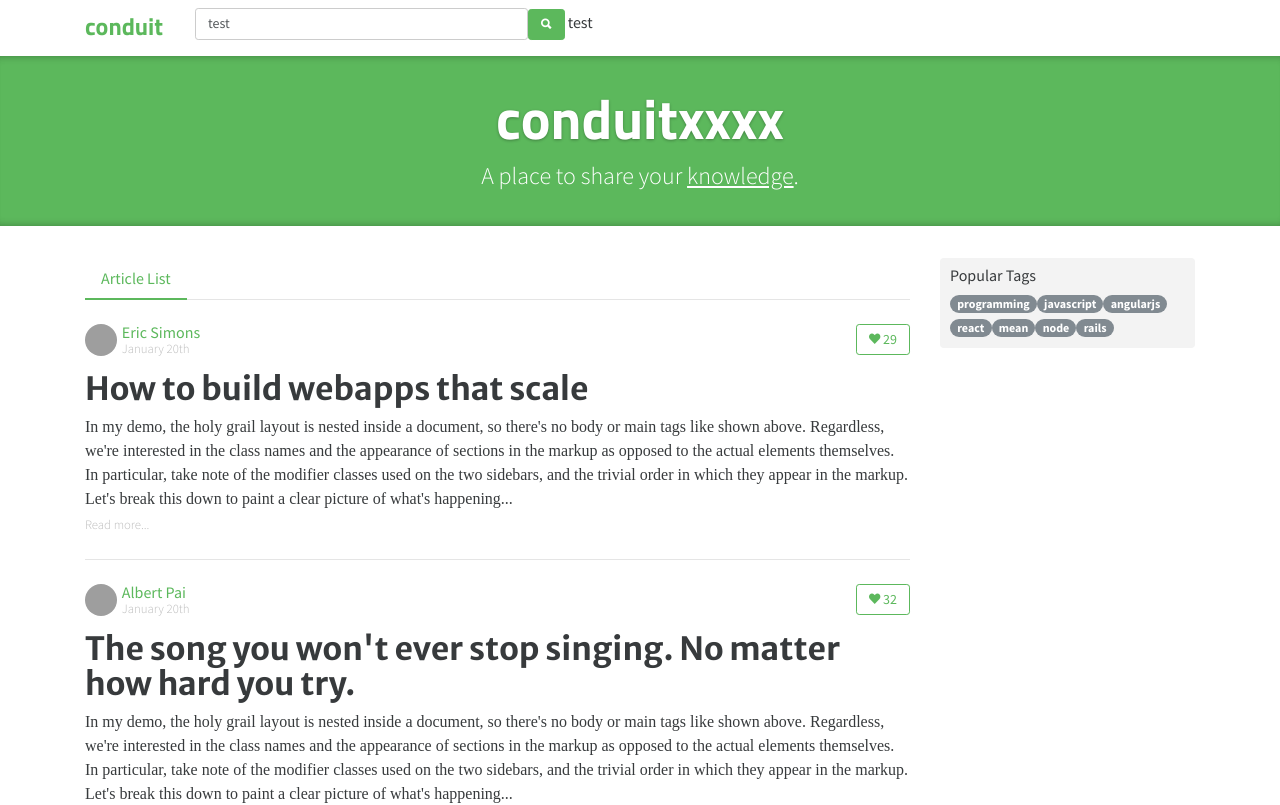
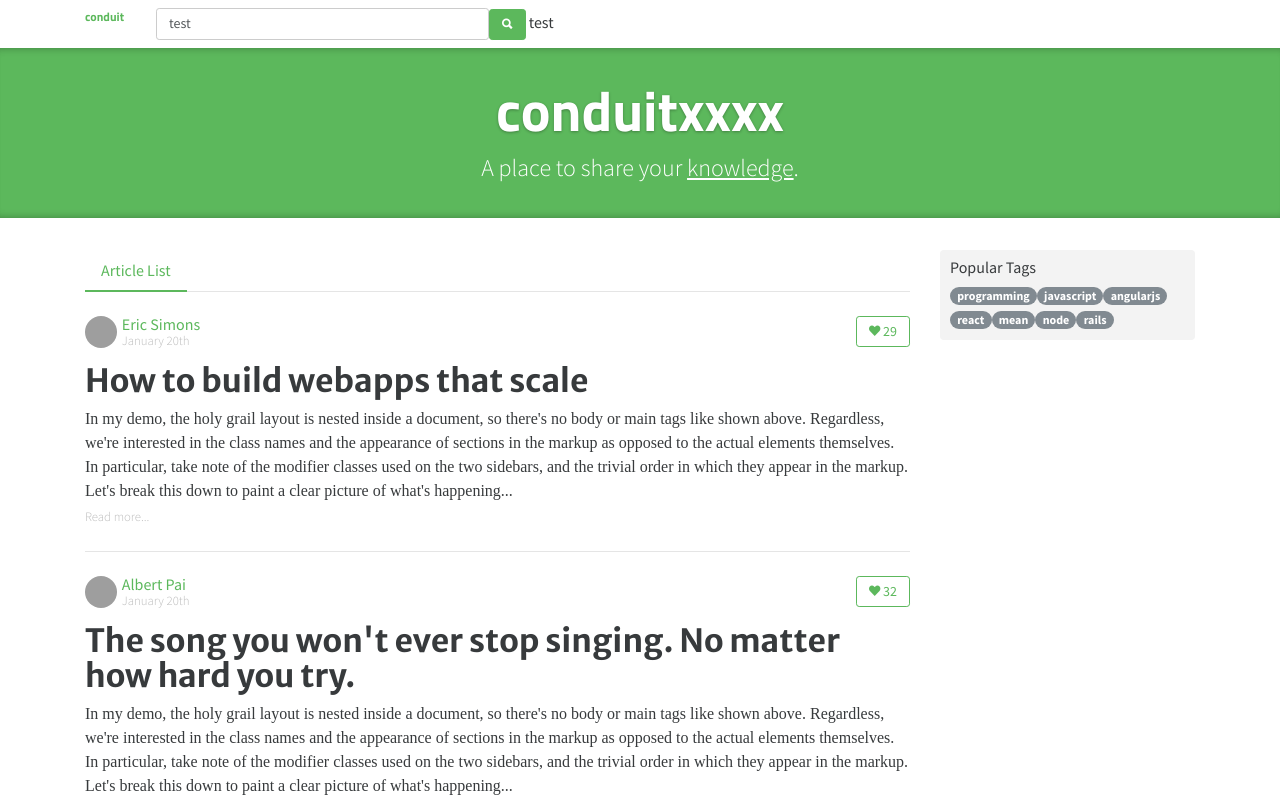
Before and after one commit to coolrare/DCT110018-practice, an Angular app: page / in a window 1280 px wide. Shown: the top 805 px of the page. Built offline with nearby package versions, Linux system fonts and the light colour scheme; grey boxes are pictures that could not be loaded; a web font is replaced by a local one.

Commit message:
任務07：使用屬性指令(Attribute Directive)

```diff
--- a/src/app/header/header.component.css
+++ b/src/app/header/header.component.css
@@ -0,0 +1,3 @@
+.highlight {
+  color: red !important;
+}
--- a/src/app/header/header.component.html
+++ b/src/app/header/header.component.html
@@ -1,6 +1,14 @@
 <nav class="navbar navbar-light">
   <div class="container">
-    <a class="navbar-brand" href="index.html">conduit</a>
+    <a class="navbar-brand"
+      [class.highlight]="isHighlight"
+      [style.font-size.px]="fontSize"
+      href="index.html">conduit</a>
+
+    <!-- <a class="navbar-brand"
+      [class]="{ highlight: isHighlight, demo: true, demo2: false }"
+      [style]="{ 'font-size': fontSize + '.px' }"
+      href="index.html">conduit</a> -->
     <input
       [(ngModel)]="keyword"
       class="form-control form-control-sm search-input"
--- a/src/app/header/header.component.ts
+++ b/src/app/header/header.component.ts
@@ -7,12 +7,16 @@ import { Component, OnInit } from '@angular/core';
 })
 export class HeaderComponent implements OnInit {
   keyword = 'test';
+  isHighlight = false;
+  fontSize = 12;
 
   constructor() {}
 
   ngOnInit(): void {}
 
   buttonClick(event: MouseEvent) {
+    this.isHighlight = !this.isHighlight;
+    this.fontSize += 2;
     console.log(event);
     this.doSearch();
   }
```
